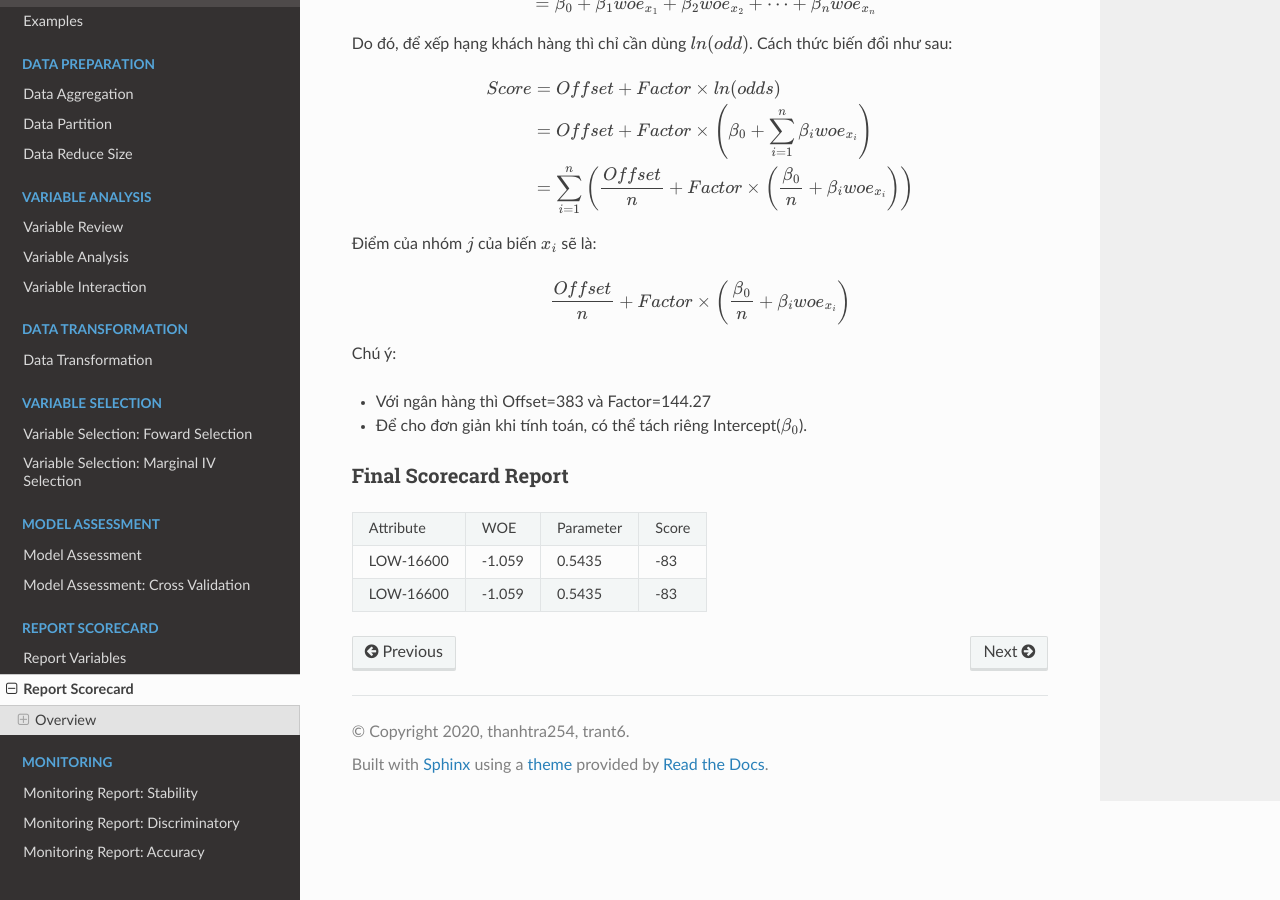
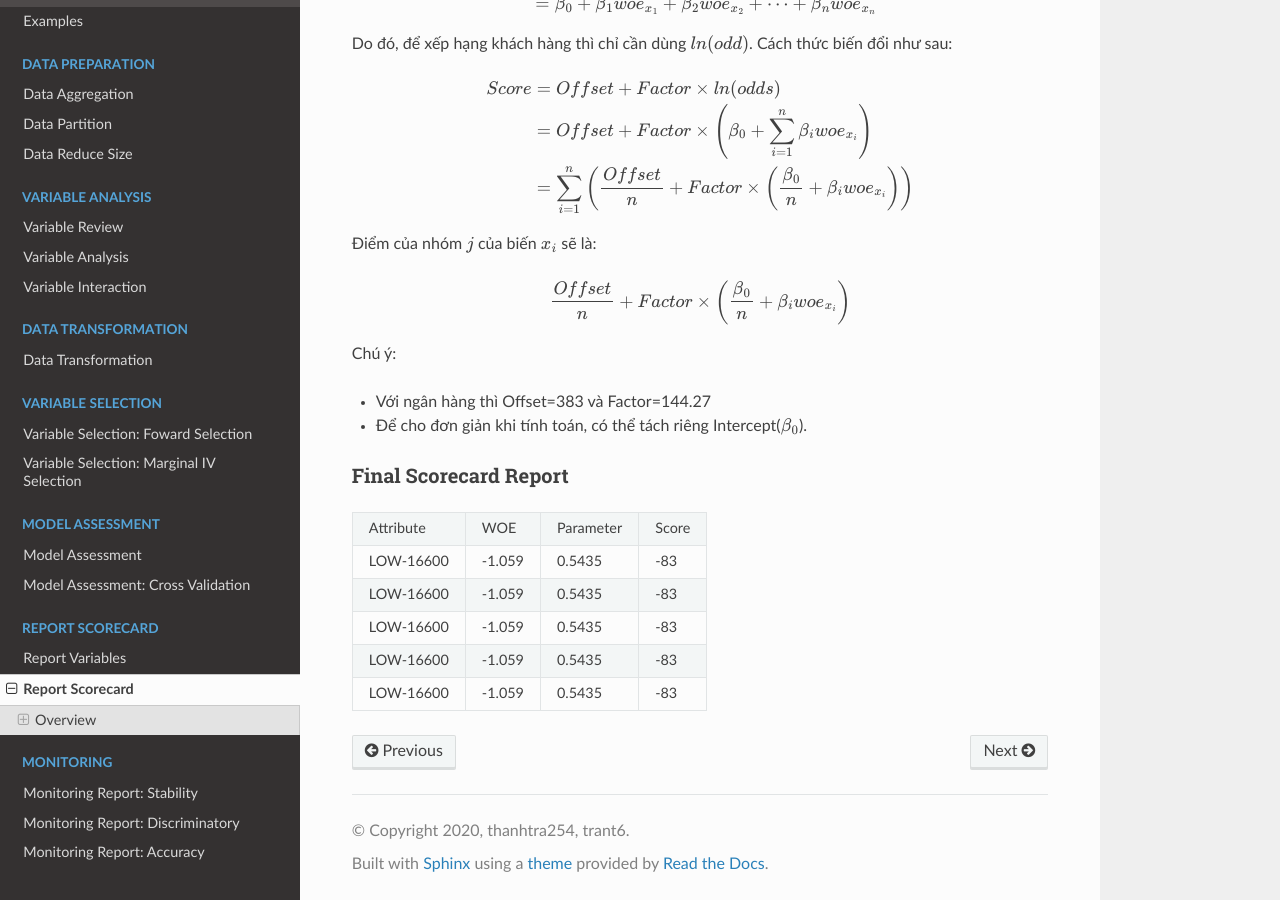
Before and after one commit to thanhtra254/SMCS, a Sphinx documentation site: the page built from docs/post/ReportScorecard.rst, in a window 1280 px wide and 900 px high, scrolled down 673 px. Built offline with Sphinx 7.4.7 and the Read the Docs theme 2.0.0, drawn with Linux system fonts in a browser that asks for light colours; comment, search, counter and statistics services are not loaded.

Commit message:
Update ReportScorecard.rst

```diff
--- a/docs/post/ReportScorecard.rst
+++ b/docs/post/ReportScorecard.rst
@@ -53,6 +53,9 @@ Final Scorecard Report
 -----------  --------  -----------  -------
  LOW-16600    -1.059    0.5435      -83
  LOW-16600    -1.059    0.5435      -83
+ LOW-16600    -1.059    0.5435      -83
+ LOW-16600    -1.059    0.5435      -83
+ LOW-16600    -1.059    0.5435      -83
 ===========  ========  ===========  =======
 
 
```
